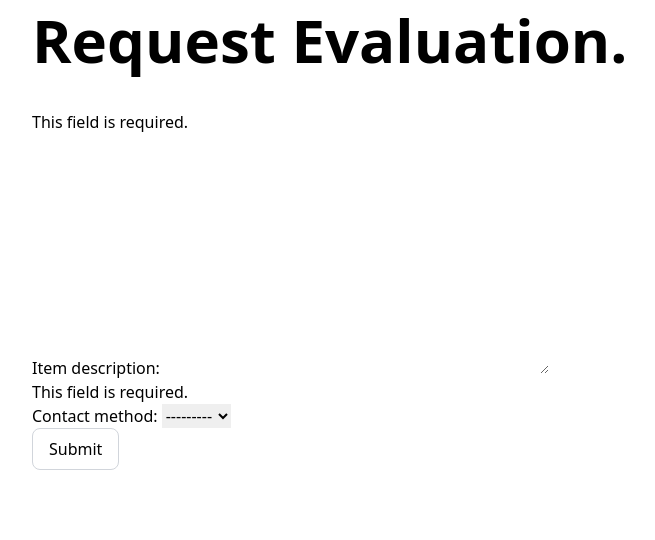
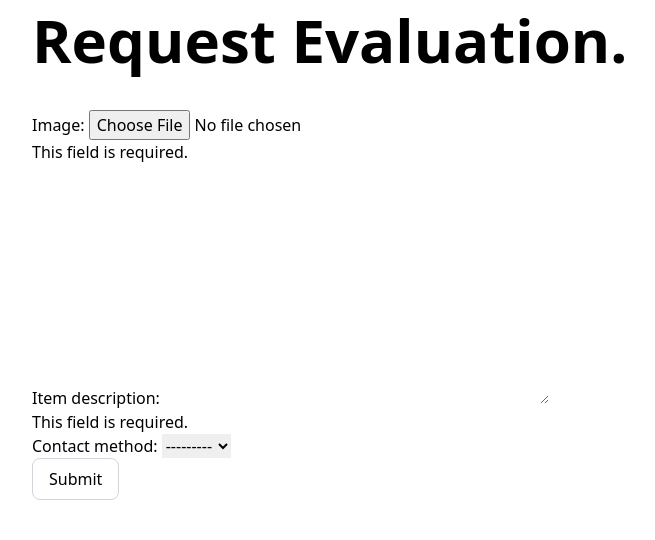
Before and after one commit to aurora-dot/Lovejoys-Antique-Evaluation, a Django app: page /request_evaluation/ in a window 1280 px wide. Shown: the part 54-594 px from the top of the page, without its empty margins (160-815 px from the left). Run offline with Django 3.2, Linux system fonts and the light colour scheme; the visitor is signed in with stand-in values (Sample User, id 1); style sheets or scripts are compiled from the project's sources; some libraries are stand-ins or nearby versions.

Commit message:
Add image upload feature to request evaluation page (#22)
* Add image to request evaluation feature

```diff
--- a/app/forms.py
+++ b/app/forms.py
@@ -5,4 +5,4 @@
 class EvaluationForm(forms.ModelForm):
     class Meta:
         model = EvaluationRequest
-        fields = ("item_description", "contact_method")
+        fields = ("image", "item_description", "contact_method")
--- a/app/models.py
+++ b/app/models.py
@@ -2,8 +2,17 @@
 from accounts.models import User
 from django.utils.translation import ugettext_lazy as _
 from django.core.validators import MaxLengthValidator
+from django.core.exceptions import ValidationError
 
 # Create your models here.
+
+
+def validate_image(image):
+    file_size = image.file.size
+
+    limit_mb = 5
+    if file_size > limit_mb * 1024 * 1024:
+        raise ValidationError("Max size of file is %s MB" % limit_mb)
 
 
 class EvaluationRequest(models.Model):
@@ -17,3 +26,6 @@
     )
     item_description = models.TextField(validators=[MaxLengthValidator(5000)])
     contact_method = models.CharField(max_length=1, choices=CONTACT_METHODS)
+    image = models.ImageField(
+        upload_to="images", null=True, blank=True, validators=[validate_image]
+    )
--- a/app/templates/app/request_evaluation.html
+++ b/app/templates/app/request_evaluation.html
@@ -8,7 +8,7 @@
 {% block content %}
     {% if not submitted %}
         <h2 class="text-6xl font-bold pb-10">Request Evaluation.</h2>
-        <form method="post">
+        <form method="post" enctype="multipart/form-data">
             {% csrf_token %}
             {{ form|crispy }}
             <div>
--- a/app/views.py
+++ b/app/views.py
@@ -11,7 +11,7 @@
 def request_evaluation(request):
     if request.user.is_authenticated:
         submitted = False
-        form = EvaluationForm(request.POST)
+        form = EvaluationForm(request.POST, request.FILES)
         if form.is_valid():
             obj = form.save(commit=False)
             obj.user = User.objects.get(pk=request.user.id)
--- a/lae/settings.py
+++ b/lae/settings.py
@@ -171,6 +171,9 @@
 STATIC_URL = "/static/"
 STATIC_ROOT = os.path.join(BASE_DIR, "staticfiles")
 
+MEDIA_URL = "/media/"
+MEDIA_ROOT = os.path.join(BASE_DIR, "media")
+
 # Default primary key field type
 # https://docs.djangoproject.com/en/3.2/ref/settings/#default-auto-field
 
--- a/lae/urls.py
+++ b/lae/urls.py
@@ -24,7 +24,7 @@
     path("", include("app.urls")),
     path("accounts/", include("accounts.urls")),
     path("accounts/", include("django.contrib.auth.urls")),
-]
+] + static(settings.MEDIA_URL, document_root=settings.MEDIA_ROOT)
 
 if settings.DEBUG:
     urlpatterns += static(settings.STATIC_URL, document_root=settings.STATIC_ROOT)
--- a/pyproject.toml
+++ b/pyproject.toml
@@ -19,6 +19,7 @@
 django-phonenumber-field = {extras = ["phonenumbers"], version = "^6.0.0"}
 crispy-tailwind = "^0.5.0"
 django-crispy-forms = "^1.13.0"
+Pillow = "^8.4.0"
 
 [tool.poetry.dev-dependencies]
 pre-commit = "^2.16.0"
```
Also changed, not shown: app/migrations/0004_evaluationrequest_image.py (added), 2 other files.
